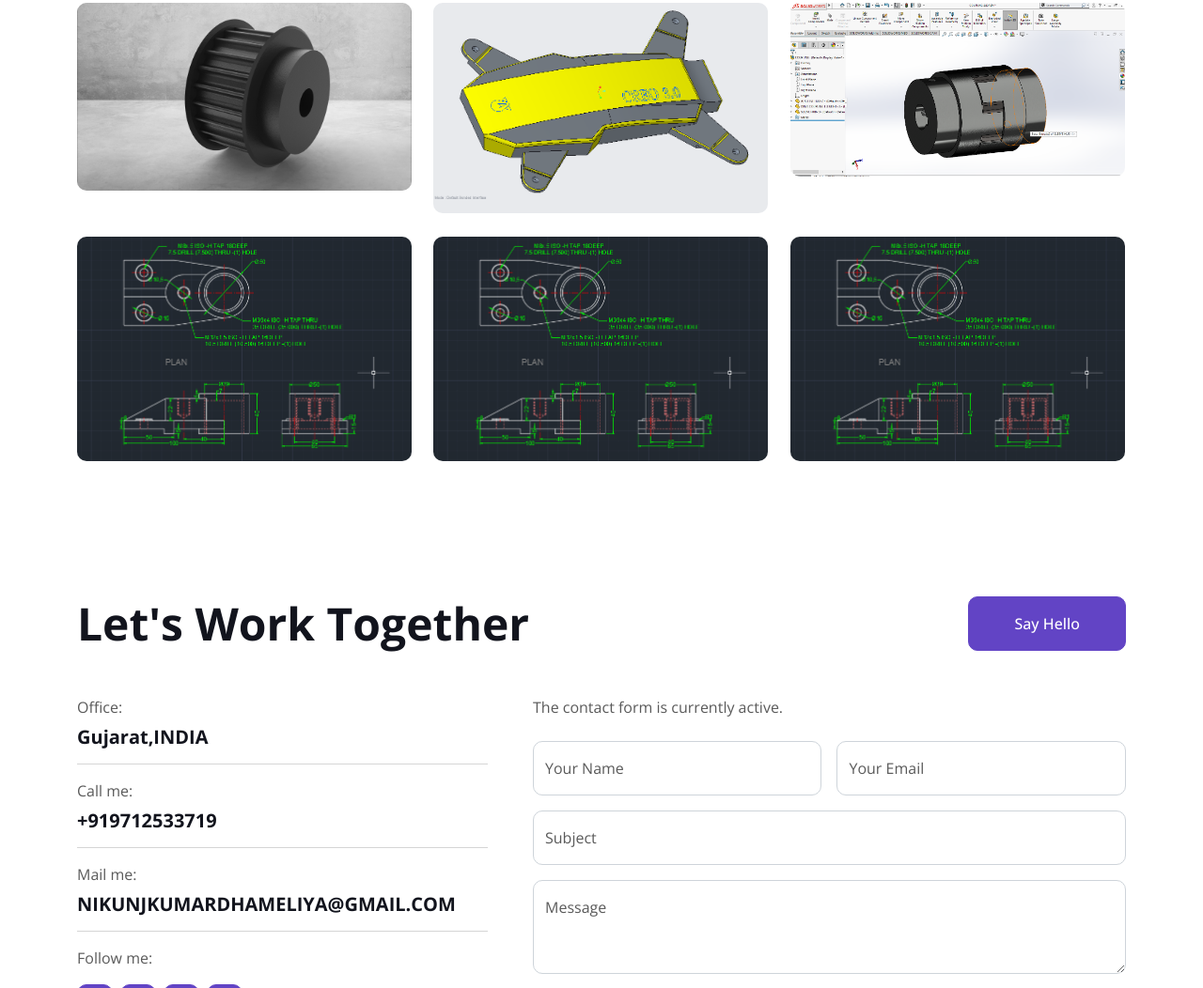
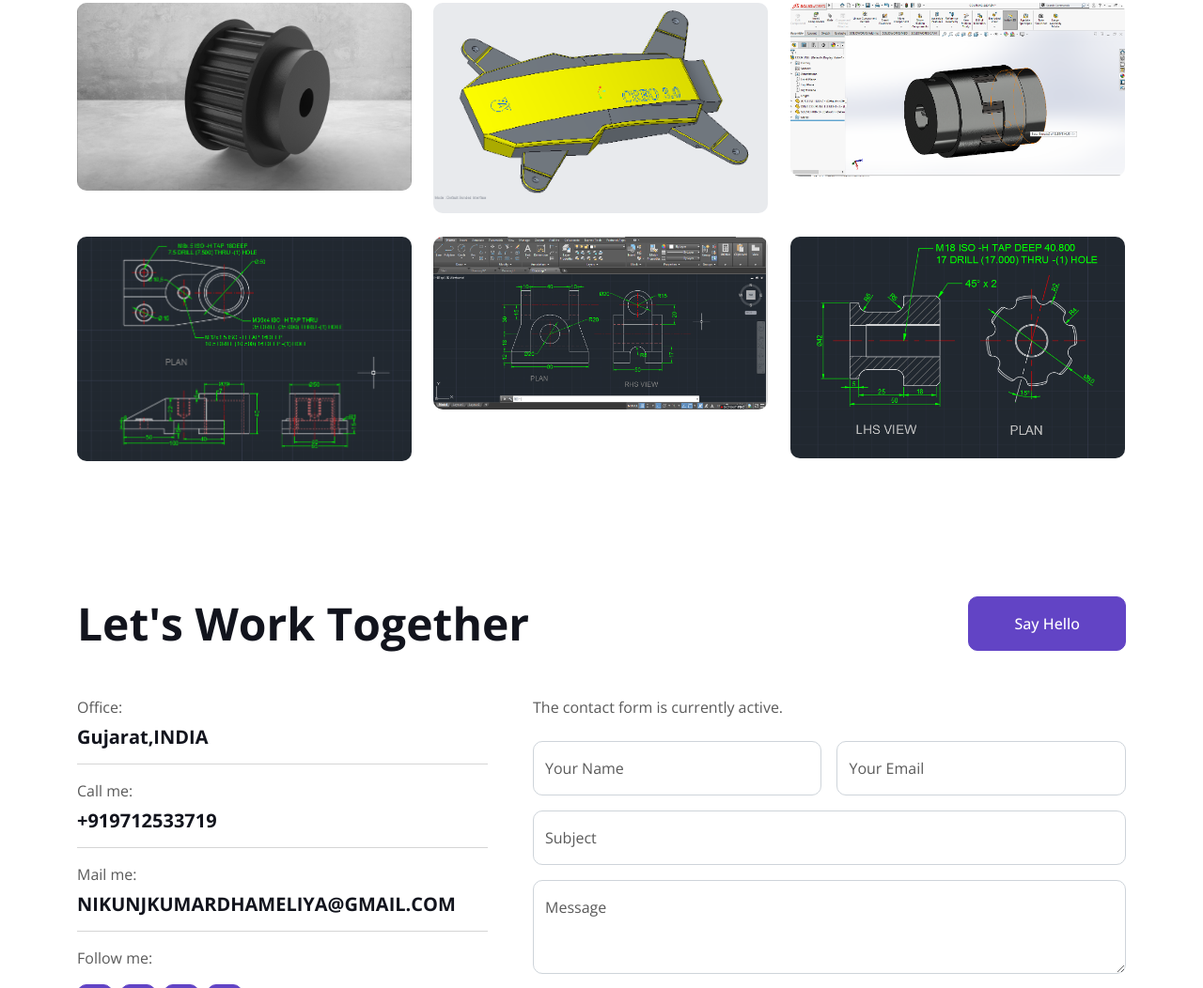
Before and after one commit to dhameliyanik/dhameliyanik.github.io, a plain HTML site: page index.html in a window 1280 px wide. Shown: the part 5578-6630 px from the top of the page at 94% size. Drawn offline with nearby package versions, Linux system fonts and the light colour scheme.

Commit message:
change complete

```diff
--- a/index.html
+++ b/index.html
@@ -603,7 +603,7 @@
                 </div>
                 <div class="col-lg-4 col-md-6 portfolio-item first">
                     <div class="portfolio-img rounded overflow-hidden">
-                        <img class="img-fluid" src="img/project-22.jpg" alt="">
+                        <img class="img-fluid" src="img/project-23.jpg" alt="">
                         <div class="portfolio-btn">
                             <a class="btn btn-lg-square btn-outline-secondary border-2 mx-1" href="img/project-23.jpg" data-lightbox="portfolio"><i class="fa fa-eye"></i></a>
                             <a class="btn btn-lg-square btn-outline-secondary border-2 mx-1" href=""><i class="fa fa-link"></i></a>
@@ -612,7 +612,7 @@
                 </div>
                 <div class="col-lg-4 col-md-6 portfolio-item second">
                     <div class="portfolio-img rounded overflow-hidden">
-                        <img class="img-fluid" src="img/project-22.jpg" alt="">
+                        <img class="img-fluid" src="img/project-24.jpg" alt="">
                         <div class="portfolio-btn">
                             <a class="btn btn-lg-square btn-outline-secondary border-2 mx-1" href="img/project-24.jpg" data-lightbox="portfolio"><i class="fa fa-eye"></i></a>
                             <a class="btn btn-lg-square btn-outline-secondary border-2 mx-1" href=""><i class="fa fa-link"></i></a>
```
